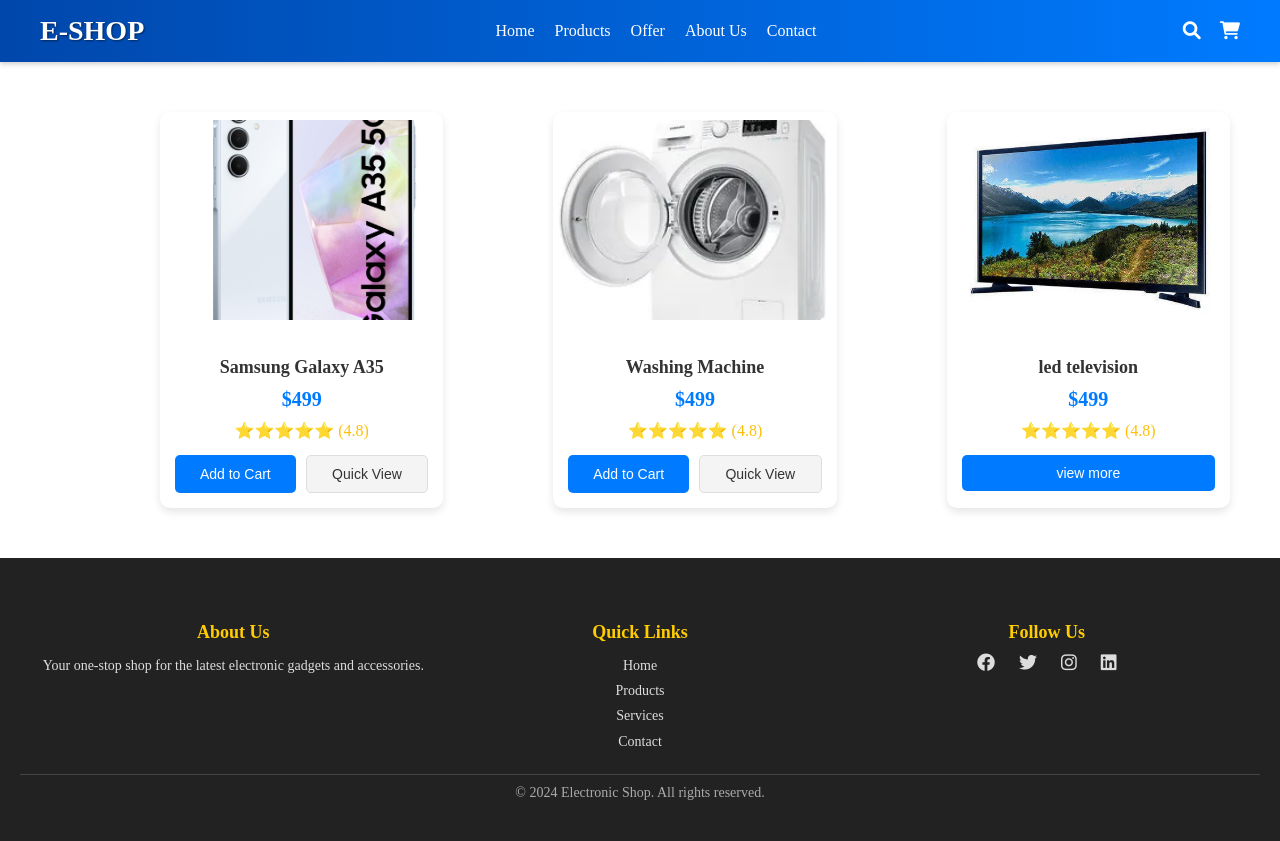
After one commit to rutuja091/online-electronic-shop, a PHP site: page /User/category.html in a window 1280 px wide. The commit adds this page. Run offline with PHP 8.4, Linux system fonts and the light colour scheme.

Commit message:
category

```diff
--- /dev/null
+++ b/User/category.html
@@ -0,0 +1,126 @@
+<!DOCTYPE html>
+<html lang="en">
+<head>
+    <meta charset="UTF-8">
+    <meta name="viewport" content="width=device-width, initial-scale=1.0">
+    <title>Electronic Shop</title>
+    <link rel="stylesheet" href="./css/category.css">
+    <link rel="stylesheet" href="https://cdnjs.cloudflare.com/ajax/libs/font-awesome/6.0.0-beta3/css/all.min.css">
+    <style>
+
+    </style>
+</head>
+<body>
+    <!-- Header -->
+    <header class="header">
+        <div class="container">
+            <div class="logo">
+                <a href="#">E-Shop</a>
+            </div>
+            <nav class="navbar">
+                <ul>
+                    <li><a href="#home">Home</a></li>
+                    <li><a href="#products">Products</a></li>
+                    <li><a href="#offer">Offer</a></li>
+                    <li><a href="#about">About Us</a></li>
+                    <li><a href="#contact">Contact</a></li>
+                </ul>
+            </nav>
+            <div class="header-icons">
+                <a href="#"><i class="fas fa-search"></i></a>
+                <a href="#"><i class="fas fa-shopping-cart"></i></a>
+            </div>
+        </div>
+    </header>
+
+    <!-- Main Content Placeholder -->
+    <div class="cardcontainer">
+    <div class="card">
+        <img src="./../Images/galaxyA35.jpg" alt="Product Image">
+        <div class="card-content">
+          <h3 class="card-title">Samsung Galaxy A35</h3>
+          <p class="card-price">$499</p>
+          <div class="card-rating">
+            ⭐⭐⭐⭐⭐ (4.8)
+          </div>
+          <div class="card-buttons">
+            <button class="btn btn-cart">Add to Cart</button>
+            <button class="btn btn-view">Quick View</button>
+          </div>
+        </div>
+      </div>
+
+
+
+
+      <div class="card">
+        <img src="./../Images/samsungwash.jpg" alt="Product Image">
+        <div class="card-content">
+          <h3 class="card-title">Washing Machine</h3>
+          <p class="card-price">$499</p>
+          <div class="card-rating">
+            ⭐⭐⭐⭐⭐ (4.8)
+          </div>
+          <div class="card-buttons">
+            <button class="btn btn-cart">Add to Cart</button>
+            <button class="btn btn-view">Quick View</button>
+          </div>
+        </div>
+      </div>
+
+
+
+
+      <div class="card">
+        <img src="./../Images/samsung-led-tv.jpg" alt="Product Image">
+        <div class="card-content">
+          <h3 class="card-title">led television</h3>
+          <p class="card-price">$499</p>
+          <div class="card-rating">
+            ⭐⭐⭐⭐⭐ (4.8)
+          </div>
+          <div class="card-buttons">
+            <button class="btn btn-cart">view more</button>
+          <!-- <button class="btn btn-view">Quick View</button> -->
+          </div>
+        </div>
+      </div>
+
+
+    </div>
+
+
+    <!-- Footer -->
+    <footer class="footer">
+        <div class="container">
+            <div class="footer-section">
+                <h4>About Us</h4>
+                <p>Your one-stop shop for the latest electronic gadgets and accessories.</p>
+            </div>
+            <div class="footer-section">
+                <h4>Quick Links</h4>
+                <ul>
+                    <li><a href="#home">Home</a></li>
+                    <li><a href="#products">Products</a></li>
+                    <li><a href="#services">Services</a></li>
+                    <li><a href="#contact">Contact</a></li>
+                </ul>
+            </div>
+            <div class="footer-section">
+                <h4>Follow Us</h4>
+                <div class="social-links">
+                    <a href="#"><i class="fab fa-facebook"></i></a>
+                    <a href="#"><i class="fab fa-twitter"></i></a>
+                    <a href="#"><i class="fab fa-instagram"></i></a>
+                    <a href="#"><i class="fab fa-linkedin"></i></a>
+                </div>
+            </div>
+        </div>
+        <div class="footer-bottom">
+            <p>&copy; 2024 Electronic Shop. All rights reserved.</p>
+        </div>
+    </footer>
+
+
+</body>
+</html>
--- a/User/css/About.css
+++ b/User/css/About.css
@@ -124,7 +124,7 @@ body, h1, p, ul, li, a {
     padding-top: 10px;
 }
 
-
+ /* about body */
 
 @import url('https://fonts.googleapis.com/css2?family=Roboto:ital,wght@0,100;0,300;0,400;0,500;0,700;0,900;1,100;1,300;1,400;1,500;1,700;1,900&display=swap');
 .main-head{
--- /dev/null
+++ b/User/css/category.css
@@ -0,0 +1,212 @@
+/* General Reset */
+body, h1, p, ul, li, a {
+    margin: 0;
+    padding: 0;
+    list-style: none;
+    text-decoration: none;
+    box-sizing: border-box;
+}
+
+/* Header Styles */
+.header {
+    background: linear-gradient(to right, #0047ab, #007bff);
+    color: white;
+    padding: 15px 0;
+    position: sticky;
+    top: 0;
+    z-index: 1000;
+    box-shadow: 0 2px 5px rgba(0, 0, 0, 0.2);
+    margin-bottom:30px;
+}
+
+.header .container {
+    display: flex;
+    justify-content: space-between;
+    align-items: center;
+    max-width: 1200px;
+    margin: 0 auto;
+    padding: 0 20px;
+
+}
+
+.header .logo a {
+    font-size: 28px;
+    font-weight: bold;
+    color: white;
+    text-transform: uppercase;
+    text-shadow: 1px 1px 2px rgba(0, 0, 0, 0.5);
+}
+
+.header .navbar ul {
+    display: flex;
+    gap: 20px;
+}
+
+.header .navbar ul li a {
+    color: white;
+    font-size: 16px;
+    transition: color 0.3s;
+}
+
+.header .navbar ul li a:hover {
+    color: #ffcc00;
+}
+
+.header .header-icons a {
+    color: white;
+    font-size: 18px;
+    margin-left: 15px;
+    transition: color 0.3s;
+}
+
+.header .header-icons a:hover {
+    color: #ffcc00;
+}
+
+/* Footer Styles */
+.footer {
+    background-color: #222;
+    color: #ddd;
+    padding: 40px 20px;
+    text-align: center;
+}
+
+.footer .container {
+    display: flex;
+    flex-wrap: wrap;
+    justify-content: space-between;
+    max-width: 1200px;
+    margin: 0 auto;
+    gap: 20px;
+}
+
+.footer-section {
+    flex: 1;
+    min-width: 200px;
+}
+
+.footer-section h4 {
+    font-size: 18px;
+    margin-bottom: 10px;
+    color: #ffcc00;
+}
+
+.footer-section p, .footer-section ul {
+    font-size: 14px;
+    line-height: 1.8;
+}
+
+.footer-section ul li a {
+    color: #ddd;
+    transition: color 0.3s;
+}
+
+.footer-section ul li a:hover {
+    color: #ffcc00;
+}
+
+.social-links a {
+    color: #ddd;
+    font-size: 18px;
+    margin: 0 10px;
+    transition: color 0.3s;
+}
+
+.social-links a:hover {
+    color: #ffcc00;
+}
+
+.footer-bottom {
+    margin-top: 20px;
+    font-size: 14px;
+    color: #aaa;
+    border-top: 1px solid #444;
+    padding-top: 10px;
+}
+
+
+.cardcontainer{
+display: flex;
+margin:50px;
+}
+
+
+  .card {
+    background-color: #fff;
+    border-radius: 10px;
+    box-shadow: 0 4px 8px rgba(0, 0, 0, 0.1);
+    overflow: hidden;
+    width: 300px;
+    transition: transform 0.3s ease;
+    margin-left: 110px;
+  }
+
+  .card:hover {
+    transform: translateY(-10px);
+  }
+
+  .card img {
+    width: 100%;
+    height: 200px;
+    object-fit: cover;
+    margin-top: 8px;
+  }
+
+  .card-content {
+    padding: 15px;
+    text-align: center;
+  }
+
+  .card-title {
+    font-size: 18px;
+    font-weight: bold;
+    color: #333;
+    margin-bottom: 10px;
+  }
+
+  .card-price {
+    font-size: 20px;
+    color: #007bff;
+    font-weight: bold;
+    margin-bottom: 10px;
+  }
+
+  .card-rating {
+    color: #ffc107;
+    margin-bottom: 15px;
+  }
+
+  .card-buttons {
+    display: flex;
+    justify-content: space-between;
+    gap: 10px;
+  }
+
+  .btn {
+    flex: 1;
+    padding: 10px;
+    border: none;
+    border-radius: 5px;
+    cursor: pointer;
+    transition: background-color 0.3s ease;
+    font-size: 14px;
+  }
+
+  .btn-cart {
+    background-color: #007bff;
+    color: #fff;
+  }
+
+  .btn-cart:hover {
+    background-color: #0056b3;
+  }
+
+  .btn-view {
+    background-color: #f4f4f4;
+    color: #333;
+    border: 1px solid #ddd;
+  }
+
+  .btn-view:hover {
+    background-color: #eaeaea;
+  }
```
Also changed, not shown: Images/galaxyA35.jpg (added), Images/samsung-led-tv.jpg (added), Images/samsungmob.jpg (added), Images/samsungwash.jpg (added).
